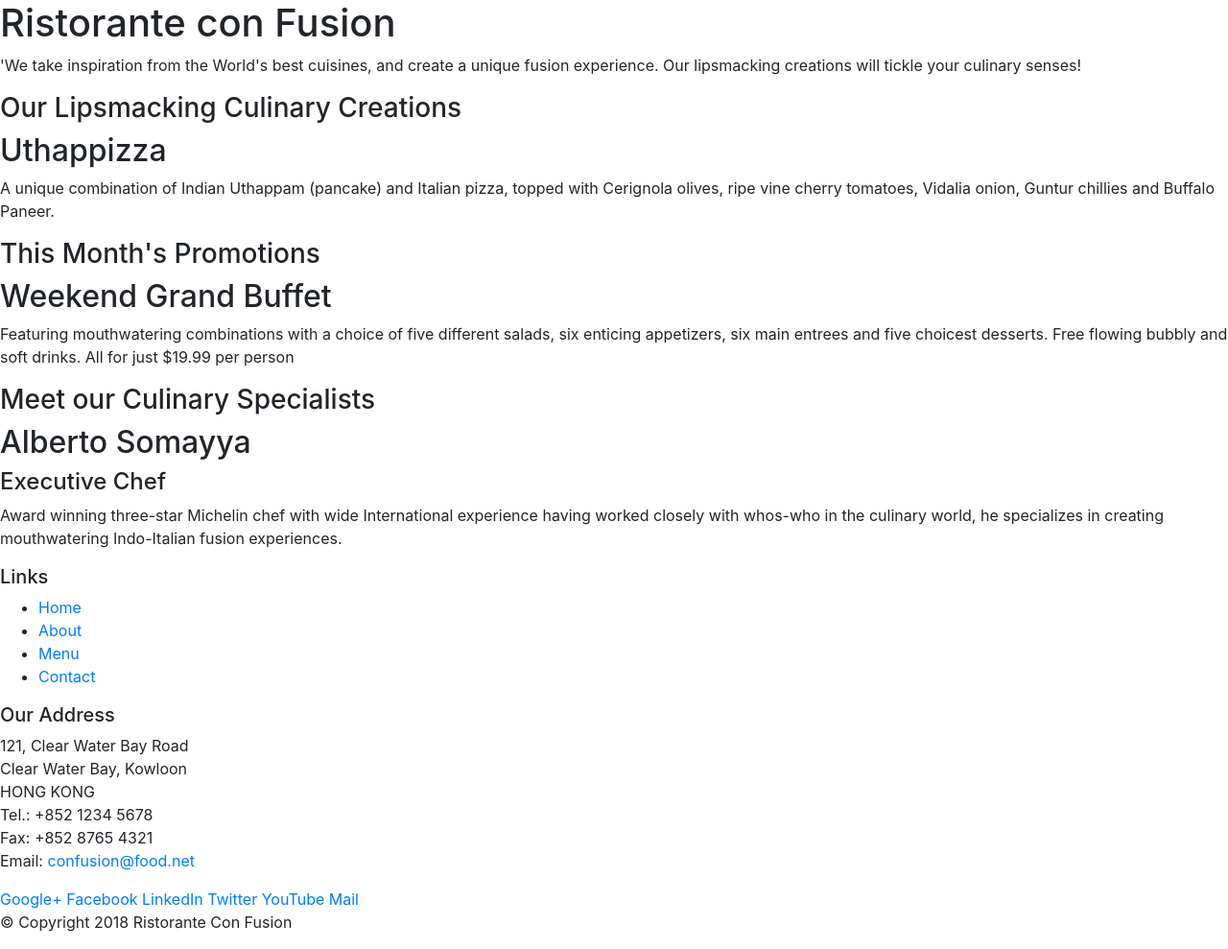
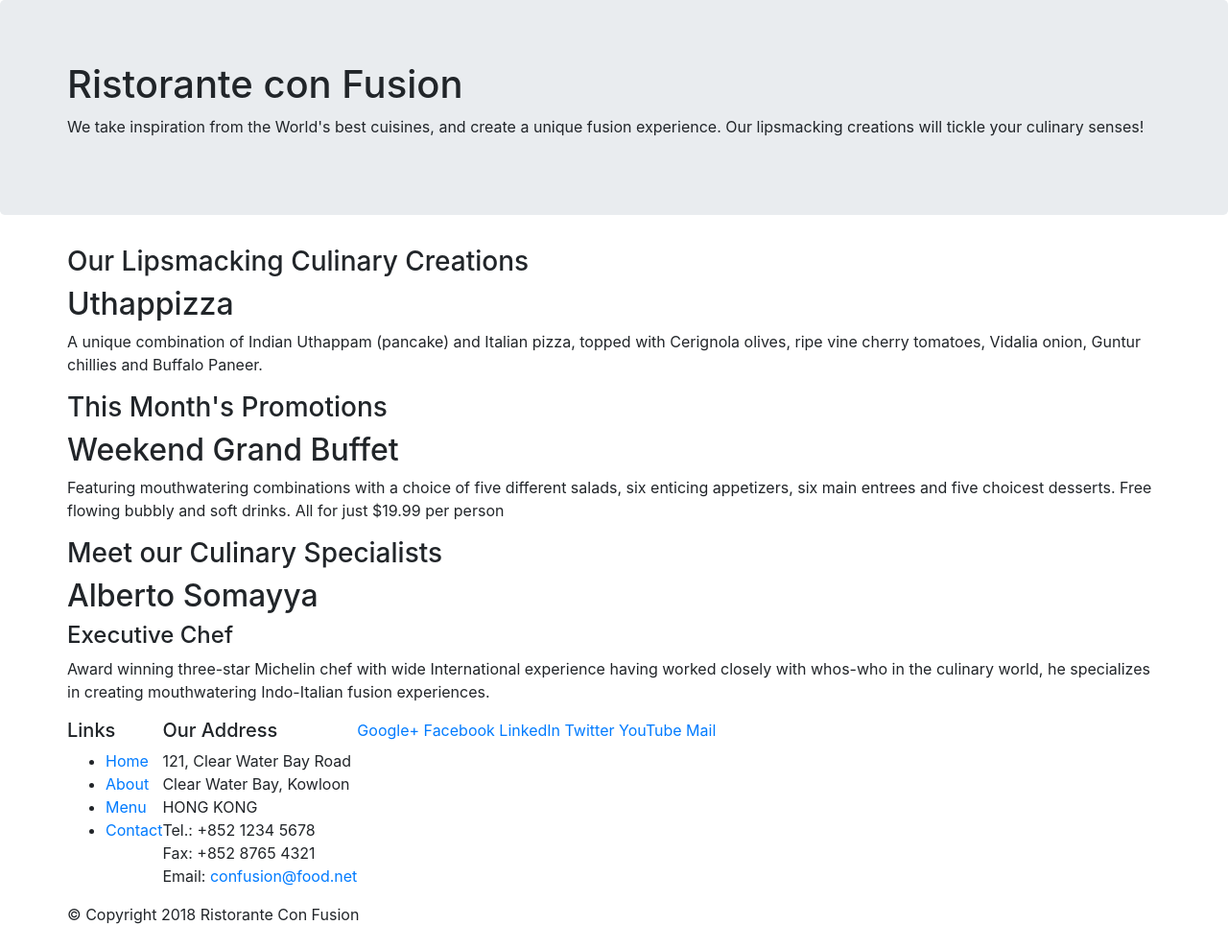
Before and after one commit to sushmita2109/Bootstrap, a website: page index.html in a window 1280 px wide. Shown: the whole page at 96% size. Drawn offline with nearby package versions, Linux system fonts and the light colour scheme.

Commit message:
response commit

```diff
--- a/index.html
+++ b/index.html
@@ -14,12 +14,12 @@
 
 <body>
 
-    <header>
-        <div>
-            <div>
+    <header class="jumbotron">
+        <div class="container">
+            <div class="row">
                 <div>
                     <h1>Ristorante con Fusion</h1>
-                    <p>'We take inspiration from the World's best cuisines, and create a unique fusion experience. Our lipsmacking creations will tickle your culinary senses!</p>
+                    <p>We take inspiration from the World's best cuisines, and create a unique fusion experience. Our lipsmacking creations will tickle your culinary senses!</p>
                 </div>
                 <div>
                 </div>
@@ -27,8 +27,8 @@
         </div>
     </header>
 
-    <div>
-        <div>
+    <div class="container">
+        <div class="row">
             <div>
                 <h3>Our Lipsmacking Culinary Creations</h3>
             </div>
@@ -39,7 +39,7 @@
         </div>
 
 
-        <div>
+        <div class="row">
             <div>
                 <h3>This Month's Promotions</h3>
             </div>
@@ -49,7 +49,7 @@
             </div>
         </div>
 
-        <div>
+        <div class="row">
             <div>
                 <h3>Meet our Culinary Specialists</h3>
             </div>
@@ -62,8 +62,8 @@
     </div>
 
     <footer>
-        <div>
-            <div>
+        <div class="container">
+            <div class="row">
                 <div>
                     <h5>Links</h5>
                     <ul>
@@ -96,7 +96,7 @@
                 </div>
            </div>
            <div>
-                <div>
+                <div class="row">
                     <p>© Copyright 2018 Ristorante Con Fusion</p>
                 </div>
            </div>
```
